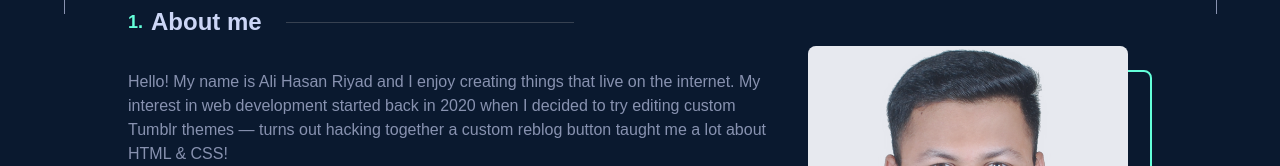
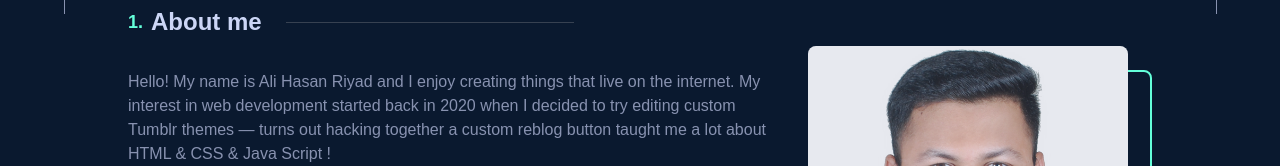
Before and after one commit to mdalihasanriyad/ahriyad-portfolio, a React (Vite) app: page / in a window 1280 px wide. Shown: the part 786-952 px from the top of the page. Built offline with nearby package versions, Linux system fonts and the light colour scheme.

Commit message:
java script added

```diff
--- a/src/ui/About.jsx
+++ b/src/ui/About.jsx
@@ -21,7 +21,7 @@ const About = () => {
             <SectionTitle titleN0='1.' title='About me' />
             <div className=" flex flex-col lg:flex-row gap-16">
                 <div className="w-full lg:w-2/3 text-darkText font-medium flex flex-col gap-4">
-                    <p>Hello! My name is Ali Hasan Riyad and I enjoy creating things that live on the internet. My interest in web development started back in 2020 when I decided to try editing custom Tumblr themes — turns out hacking together a custom reblog button taught me a lot about HTML & CSS!</p>
+                    <p>Hello! My name is Ali Hasan Riyad and I enjoy creating things that live on the internet. My interest in web development started back in 2020 when I decided to try editing custom Tumblr themes — turns out hacking together a custom reblog button taught me a lot about HTML & CSS & Java Script !</p>
                     <p>Fast-forward to today, and I had the privilege of working at an advertising agency, a start-up, a huge corporation, and a student-led design studio.</p>
 
                     <p>Here are a few technologies I have been working with recently:</p>
```
